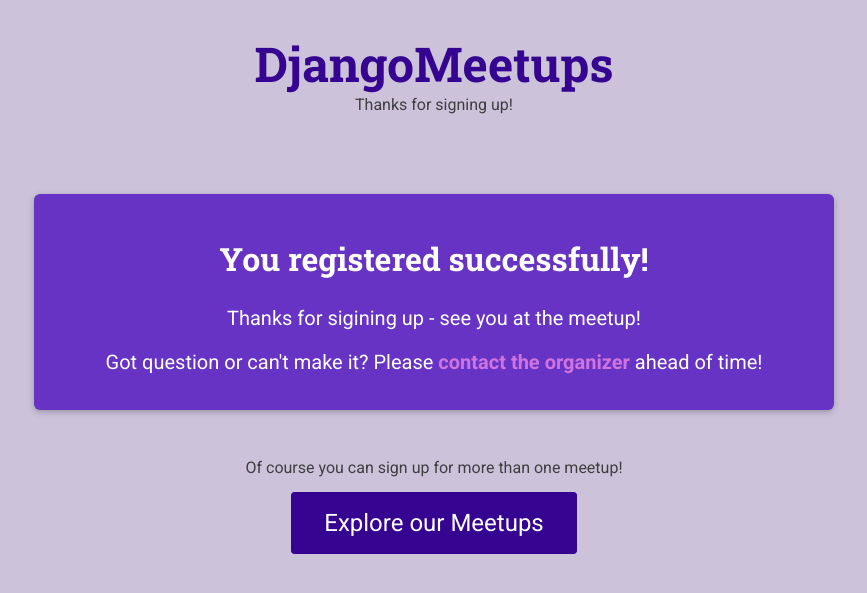
After one commit to Lawrrr/django-course-meetup, a Django app: template meetups/templates/meetups/registration-success.html in a window 1280 px wide. The commit adds this page. Shown: the top 593 px of the page, without its empty margins (206-1073 px from the left). Run offline with Django 3.2, Linux system fonts and the light colour scheme; the template is opened without the code that fills it, so the values that code supplies are empty.

Commit message:
Form Registration

```diff
--- /dev/null
+++ b/meetups/static/meetups/styles/registration-confirmation.css
@@ -0,0 +1,37 @@
+main {
+  text-align: center;
+}
+
+#confirmation {
+  max-width: 50rem;
+  margin: 3rem auto;
+  box-shadow: 0 2px 6px rgba(0, 0, 0, 0.25);
+  padding: 1rem;
+  background-color: #6633c4;
+  border-radius: 6px;
+  color: white
+}
+
+#confirmation h2 {
+  color: inherit;
+  font-size: 2rem;
+}
+
+#confirmation p {
+  font-size: 1.25rem;
+}
+
+#confirmation p a {
+  color: #cf74df;
+  text-decoration: none;
+  font-weight: bold;
+}
+
+#continue p {
+  margin: 2rem 0;
+}
+
+#continue .btn {
+  font-size: 1.5rem;
+  padding: 1rem 2rem;
+}
--- /dev/null
+++ b/meetups/templates/meetups/registration-success.html
@@ -0,0 +1,25 @@
+{% extends 'meetups/base.html' %}
+
+{% load static %}
+
+{% block title %}You registered successfully!{% endblock  %}
+
+{% block site_css %}
+  <link rel="stylesheet" href="{% static 'meetups/styles/registration-confirmation.css' %}">
+{% endblock  %}
+
+{% block main_heading %}
+  Thanks for signing up!
+{% endblock  %}
+
+{% block main_body %}
+  <section id="confirmation">
+    <h2>You registered successfully!</h2>
+    <p>Thanks for sigining up - see you at the meetup!</p>
+    <p>Got question or can't make it? Please <a href="">contact the organizer</a> ahead of time!</p>
+  </section>
+  <section id="continue">
+    <p>Of course you can sign up for more than one meetup!</p>
+    <p><a href="/meetups" class="btn">Explore our Meetups</a></p>
+  </section>
+{% endblock  %}
```
Also changed, not shown: meetups/forms.py (added, +8 -0 lines), meetups/templates/meetups/meetup-details.html (+9 -1 lines), meetups/urls.py (+6 -2 lines), meetups/views.py (+22 -3 lines).
